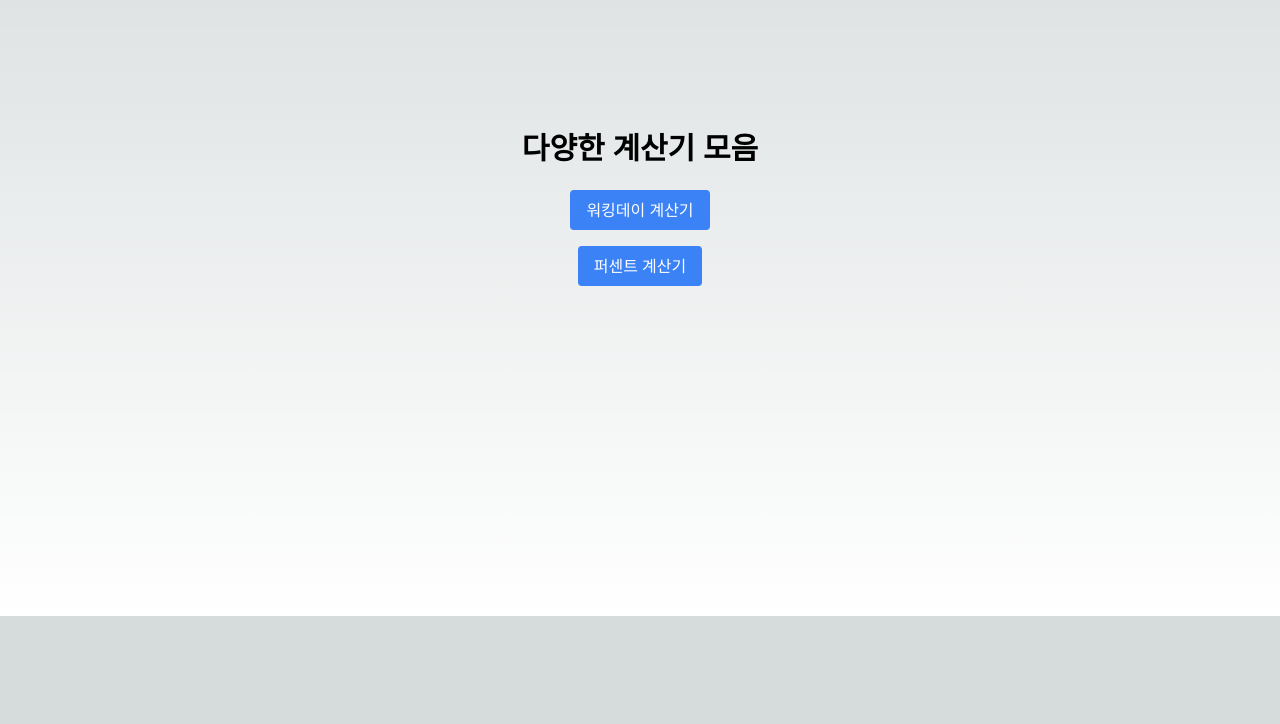
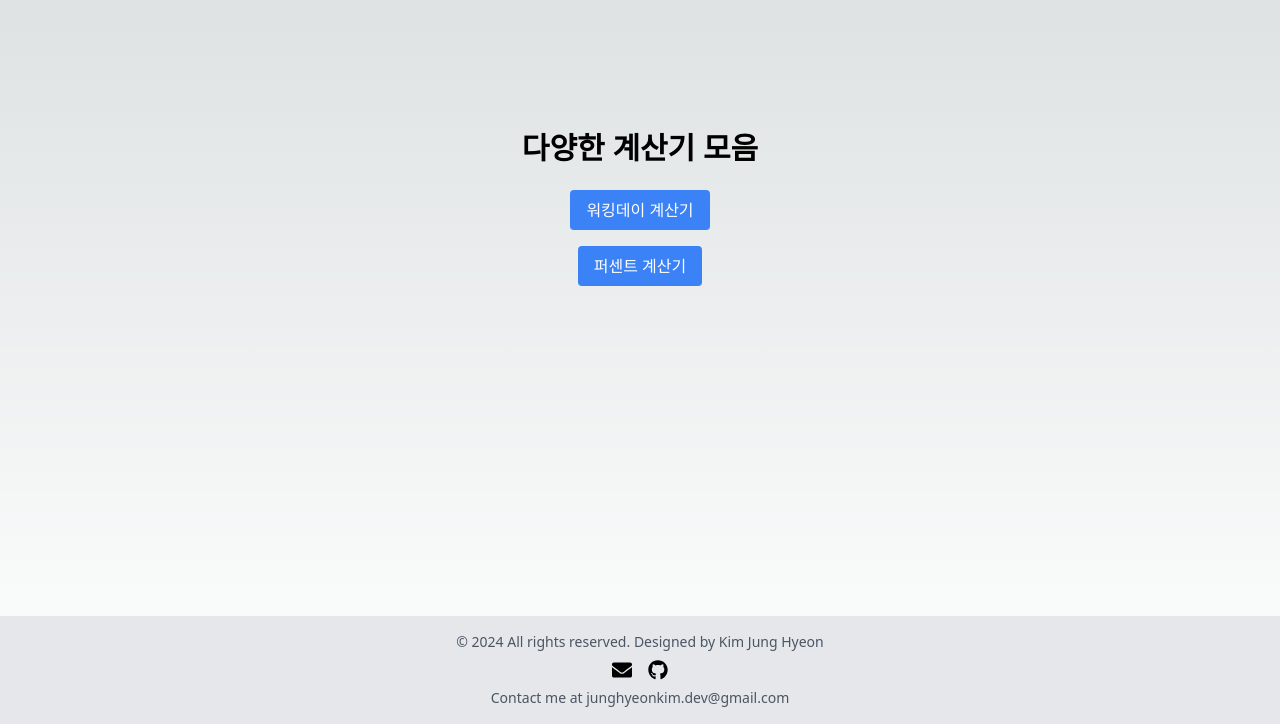
Before and after one commit to fabric0de/every-calculator, a Next.js app: page / in a window 1280 px wide. Shown: the part 184-908 px from the top of the page. Before the commit the page ends 800 px from the top, so only its background shows below. Built offline with nearby package versions, Linux system fonts and the light colour scheme.

Commit message:
FEAT: 레이아웃 Footer 추가

```diff
--- a/src/app/layout.tsx
+++ b/src/app/layout.tsx
@@ -1,5 +1,6 @@
 "use client";
 
+import Footer from "@/components/Footer";
 import "./globals.css";
 
 export default function RootLayout({
@@ -9,7 +10,10 @@ export default function RootLayout({
 }) {
   return (
     <html lang="ko">
-      <body>{children}</body>
+      <body>
+        <main>{children}</main>
+        <Footer />
+      </body>
     </html>
   );
 }
--- /dev/null
+++ b/src/components/Footer.tsx
@@ -0,0 +1,44 @@
+import React from "react";
+import { FaEnvelope, FaGithub } from "react-icons/fa";
+
+const Footer = () => {
+  return (
+    <footer className="bg-gray-200 dark:bg-gray-900 p-4 mt-auto w-full">
+      <div className="container mx-auto text-center">
+        <p className="text-sm text-gray-600 dark:text-gray-400">
+          © {new Date().getFullYear()} All rights reserved. Designed by Kim Jung
+          Hyeon
+        </p>
+        <div className="flex justify-center mt-2 space-x-4">
+          <a
+            href="mailto:junghyeonkim.dev@gmail.com"
+            className="hover:underline dark:text-blue-400"
+            aria-label="Email"
+          >
+            <FaEnvelope size={20} />
+          </a>
+          <a
+            href="https://github.com/fabric0de"
+            target="_blank"
+            rel="noopener noreferrer"
+            className="hover:underline dark:text-blue-400"
+            aria-label="GitHub"
+          >
+            <FaGithub size={20} />
+          </a>
+        </div>
+        <p className="text-sm text-gray-600 dark:text-gray-400 mt-2">
+          Contact me at{" "}
+          <a
+            href="mailto:junghyeonkim.dev@gmail.com"
+            className="hover:underline dark:text-blue-400"
+          >
+            junghyeonkim.dev@gmail.com
+          </a>
+        </p>
+      </div>
+    </footer>
+  );
+};
+
+export default Footer;
```
